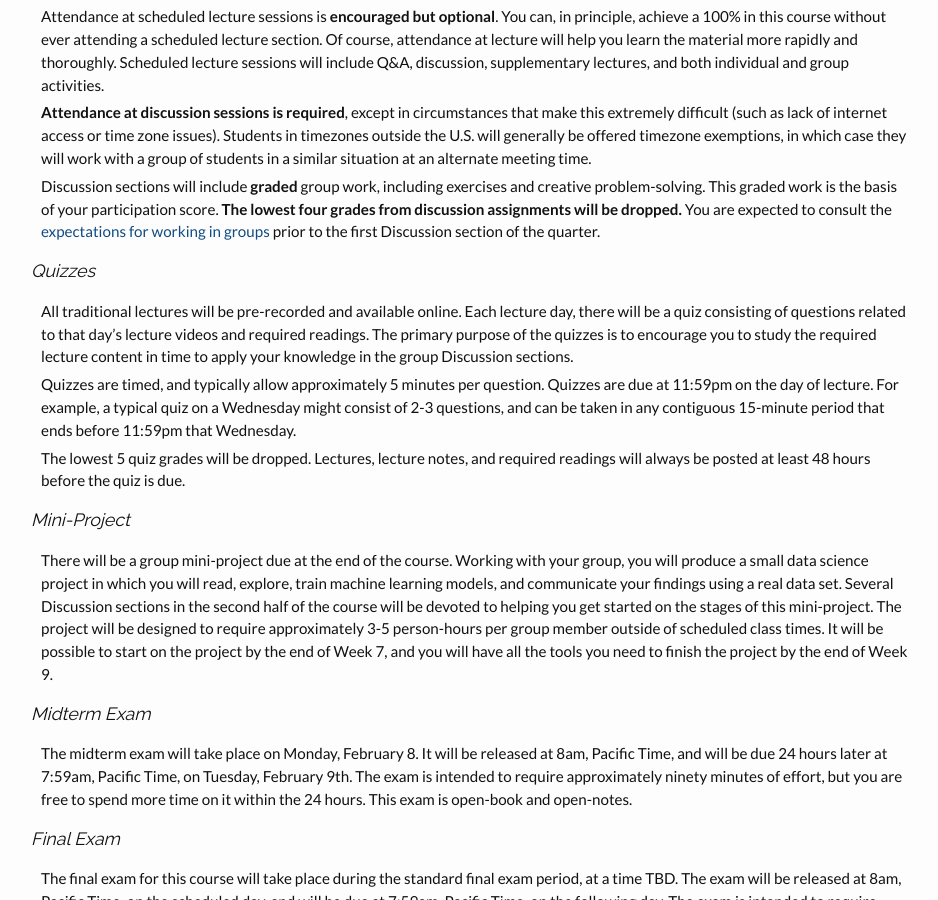
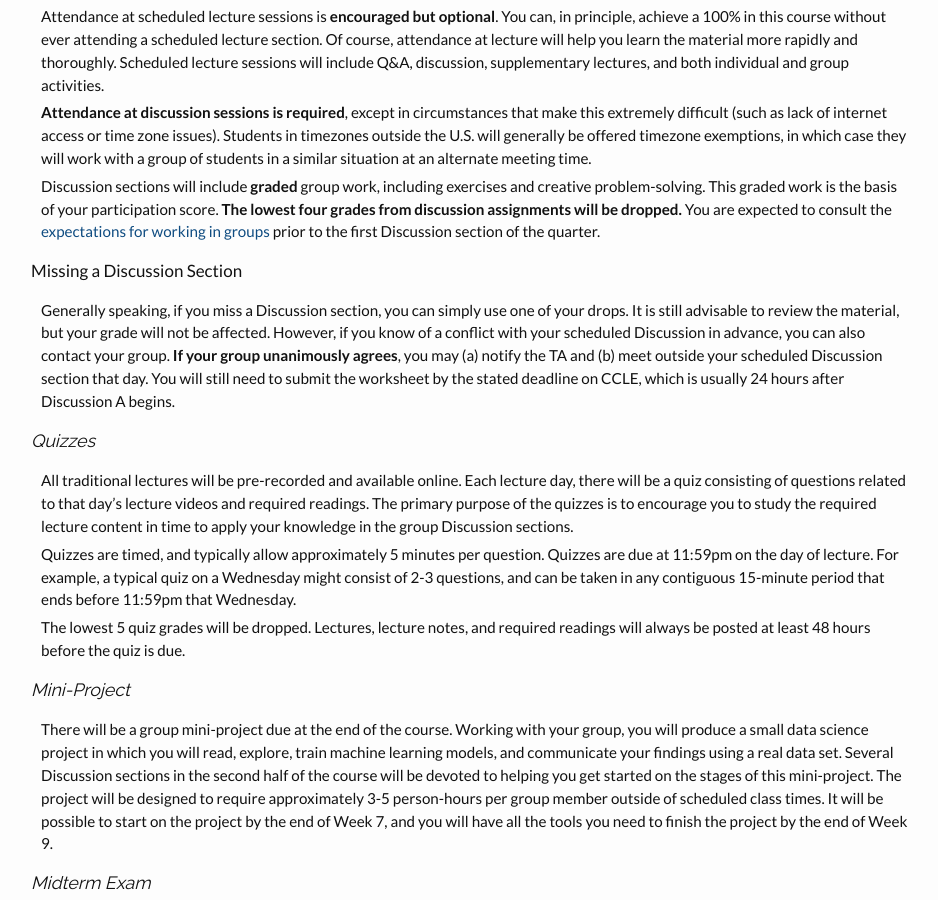
Before and after one commit to PhilChodrow/PIC16A, a Jekyll site: the page built from syllabus.md, in a window 1280 px wide and 900 px high, scrolled down 3157 px. Shown: the whole window, without its empty margins (174-1112 px from the left). Built offline with Jekyll 4.4.1, drawn with Linux system fonts in a browser that asks for light colours; nearby versions of some CDN libraries.

Commit message:
Update syllabus.md

```diff
--- a/syllabus.md
+++ b/syllabus.md
@@ -129,6 +129,10 @@ Attendance at scheduled lecture sessions is **encouraged but optional**. You can
 **Attendance at discussion sessions is required**, except in circumstances that make this extremely difficult (such as lack of internet access or time zone issues). Students in timezones outside the U.S. will generally be offered timezone exemptions, in which case they will work with a group of students in a similar situation at an alternate meeting time.
 
 Discussion sections will include **graded** group work, including exercises and creative problem-solving. This graded work is the basis of your participation score. **The lowest four grades from discussion assignments will be dropped.** You are expected to consult the [expectations for working in groups](http://philchodrow.github.io/PIC16A/groups/) prior to the first Discussion section of the quarter.
+
+#### Missing a Discussion Section
+
+Generally speaking, if you miss a Discussion section, you can simply use one of your drops. It is still advisable to review the material, but your grade will not be affected. However, if you know of a conflict with your scheduled Discussion in advance, you can also contact your group. **If your group unanimously agrees**, you may (a) notify the TA and (b) meet outside your scheduled Discussion section that day. You will still need to submit the worksheet by the stated deadline on CCLE, which is usually 24 hours after Discussion A begins.
 
 ### Quizzes
 
```
